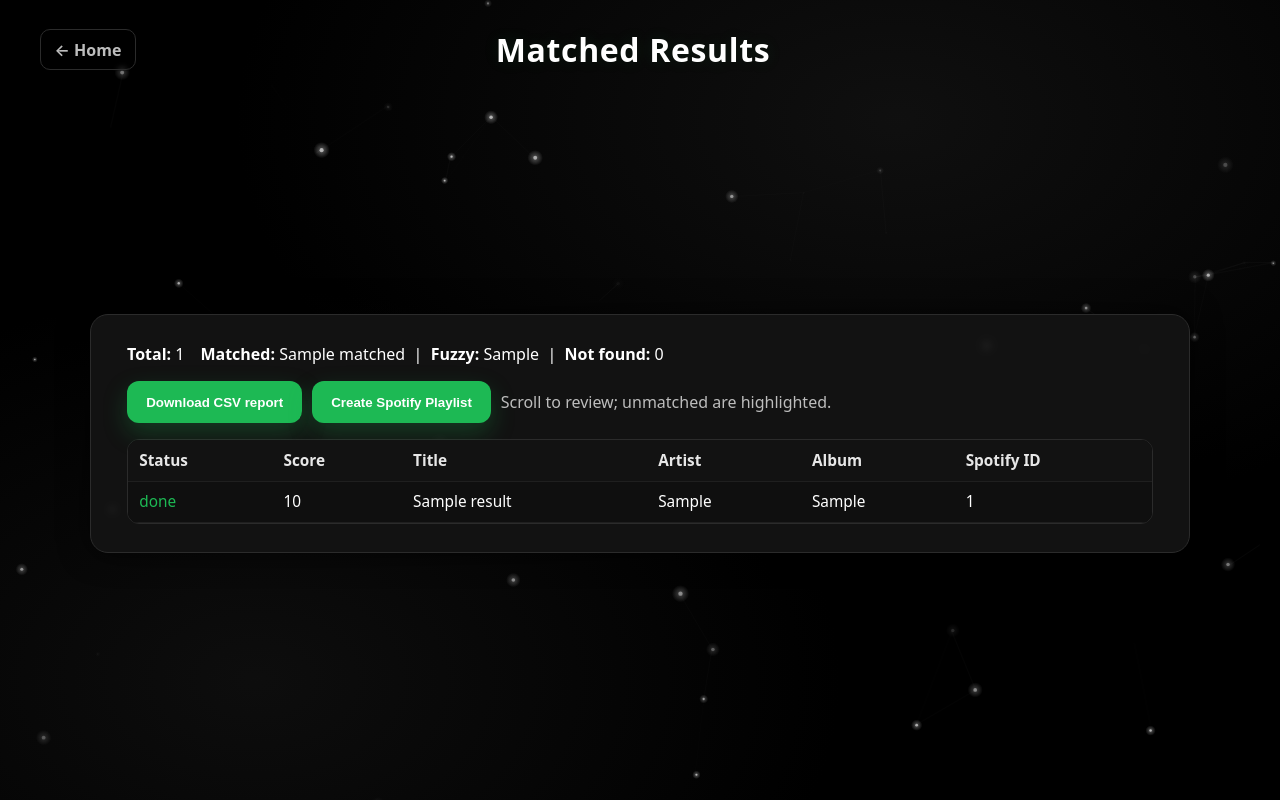
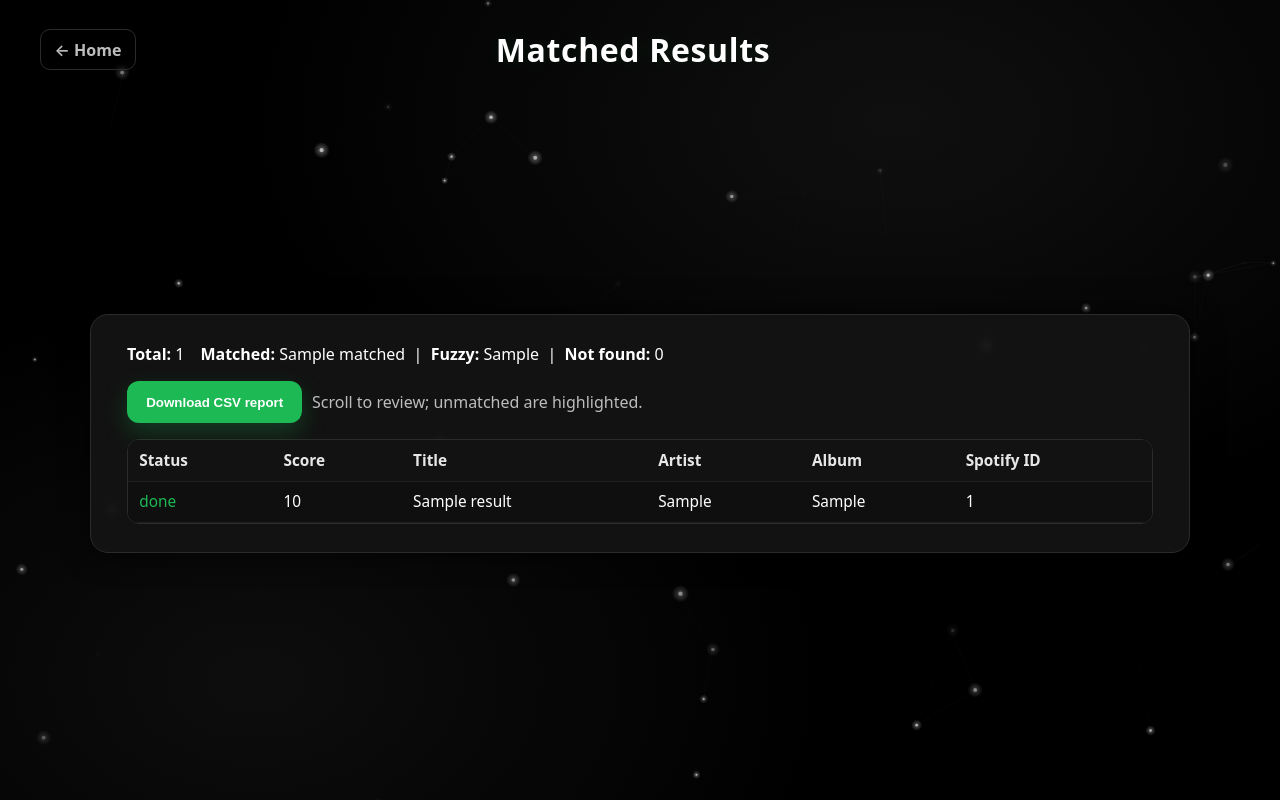
Before and after one commit to jmcclary27/Apple-Playlist-To-Spotify-Playlist, a Django app: page /match/results/1 in a window 1280 px wide. Run offline with Django 5.2, Linux system fonts and the light colour scheme; tables that the repository leaves empty hold one stand-in row (values such as "Sample post"); a database or web service that is not in the repository returns one stand-in record (values such as "Sample title").

Commit message:
Creates collab link

```diff
--- a/templates/match_results.html
+++ b/templates/match_results.html
@@ -92,6 +92,7 @@
       font-weight:700;
       box-shadow:0 10px 25px rgba(29,185,84,.25);
       transition: transform .15s ease, background .15s ease, box-shadow .15s ease;
+      display:inline-block;
     }
     .btn:hover{ background:var(--accent-2); transform:translateY(-1px) scale(1.02); }
     .btn[disabled]{ opacity:.55; cursor:not-allowed; transform:none; box-shadow:none; }
@@ -143,8 +144,11 @@
   <main>
     <section class="panel">
       {% if created %}
-        <p class="ok">✅ Playlist created!
-          <a class="inline" href="{{ playlist_url }}" target="_blank" rel="noopener">Open in Spotify</a>
+        <p class="ok">
+          ✅ Playlist created!
+          {% if playlist_url %}
+            <a class="inline" href="{{ playlist_url }}" target="_blank" rel="noopener">Open in Spotify</a>
+          {% endif %}
         </p>
       {% endif %}
 
@@ -164,14 +168,15 @@
           Download CSV report
         </button>
 
-        <!-- Create Playlist: prompt for name, then redirect to OAuth with params -->
-        <button id="createBtn" class="btn" type="button"
-                data-login-url="{% url 'spotify_login' %}"
-                data-job="{{ job_id }}"
-                data-next="{{ request.path|urlencode }}"
-                data-default-name="{{ source_name|default:'Imported from Apple Music' }}">
-          Create Spotify Playlist
-        </button>
+        <!-- Join playlist as collaborator (Spotify handles everything) -->
+        {% if playlist_invite_url %}
+          <a class="btn"
+             href="{{ playlist_invite_url }}"
+             target="_blank"
+             rel="noopener">
+            Join this playlist on Spotify
+          </a>
+        {% endif %}
 
         <span class="muted">Scroll to review; unmatched are highlighted.</span>
       </div>
@@ -196,7 +201,7 @@
     </section>
   </main>
 
-  <!-- Starfield background (your exact script) -->
+  <!-- Starfield background (unchanged) -->
   <script>
     // ====== Starfield + connecting lines (lightweight) ======
     (function () {
@@ -284,15 +289,11 @@
           grad.addColorStop(0, `rgba(255,255,255,${0.6 * glow})`);
           grad.addColorStop(1, 'rgba(255,255,255,0)');
           ctx.fillStyle = grad;
-          ctx.beginPath();
-          ctx.arc(p.x, p.y, p.r * 4, 0, Math.PI * 2);
-          ctx.fill();
+          ctx.beginPath(); ctx.arc(p.x, p.y, p.r * 4, 0, Math.PI * 2); ctx.fill();
 
           // core
           ctx.fillStyle = `rgba(255,255,255,${0.95 * glow})`;
-          ctx.beginPath();
-          ctx.arc(p.x, p.y, p.r, 0, Math.PI * 2);
-          ctx.fill();
+          ctx.beginPath(); ctx.arc(p.x, p.y, p.r, 0, Math.PI * 2); ctx.fill();
         }
 
         requestAnimationFrame(frame);
@@ -328,7 +329,7 @@
   </script>
 
   <script>
-    // CSV: trigger exactly once per click; optional re-enable after a short delay
+    // CSV download button
     (function () {
       const btn = document.getElementById('csvBtn');
       if (!btn) return;
@@ -344,52 +345,6 @@
         setTimeout(() => { btn.disabled = false; }, 4000);
       });
     })();
-
-    // Create playlist: prompt for name, then redirect to Spotify OAuth
-    (function () {
-      const btn = document.getElementById('createBtn');
-      if (!btn) return;
-
-      btn.addEventListener('click', async () => {
-        const def = btn.dataset.defaultName || 'Imported from Apple Music';
-        const name = window.prompt('Name your Spotify playlist:', def);
-        if (!name) return;
-
-        // these were already present on your button
-        const job  = btn.dataset.job;                  // your conversion job_id
-        const next = btn.dataset.next || '/done';      // optional success page
-
-        // call the new backend endpoint
-        try {
-          const res = await fetch('/api/convert', {
-            method: 'POST',
-            headers: {'Content-Type': 'application/json'},
-            body: JSON.stringify({ job_id: job, playlist_name: name })
-          });
-          if (!res.ok) {
-            const txt = await res.text();
-            alert('Failed to create playlist: ' + txt);
-            return;
-          }
-          const payload = await res.json(); // { invite_link, open_url, spotify_uri, tracks }
-
-          // Show the user the two actions
-          // 1) collaborator invite link, 2) view-only link
-          const invite = payload.invite_link;
-          const view   = payload.open_url;
-
-          if (invite) {
-            window.location.href = invite; // one tap to accept, lands in their library as collaborator
-          } else {
-            // fallback, open the playlist and explain they may need a fresh invite
-            window.location.href = view;
-          }
-        } catch (e) {
-          console.error(e);
-          alert('Unexpected error creating playlist.');
-        }
-      });
-    })();
   </script>
 </body>
 </html>
```
